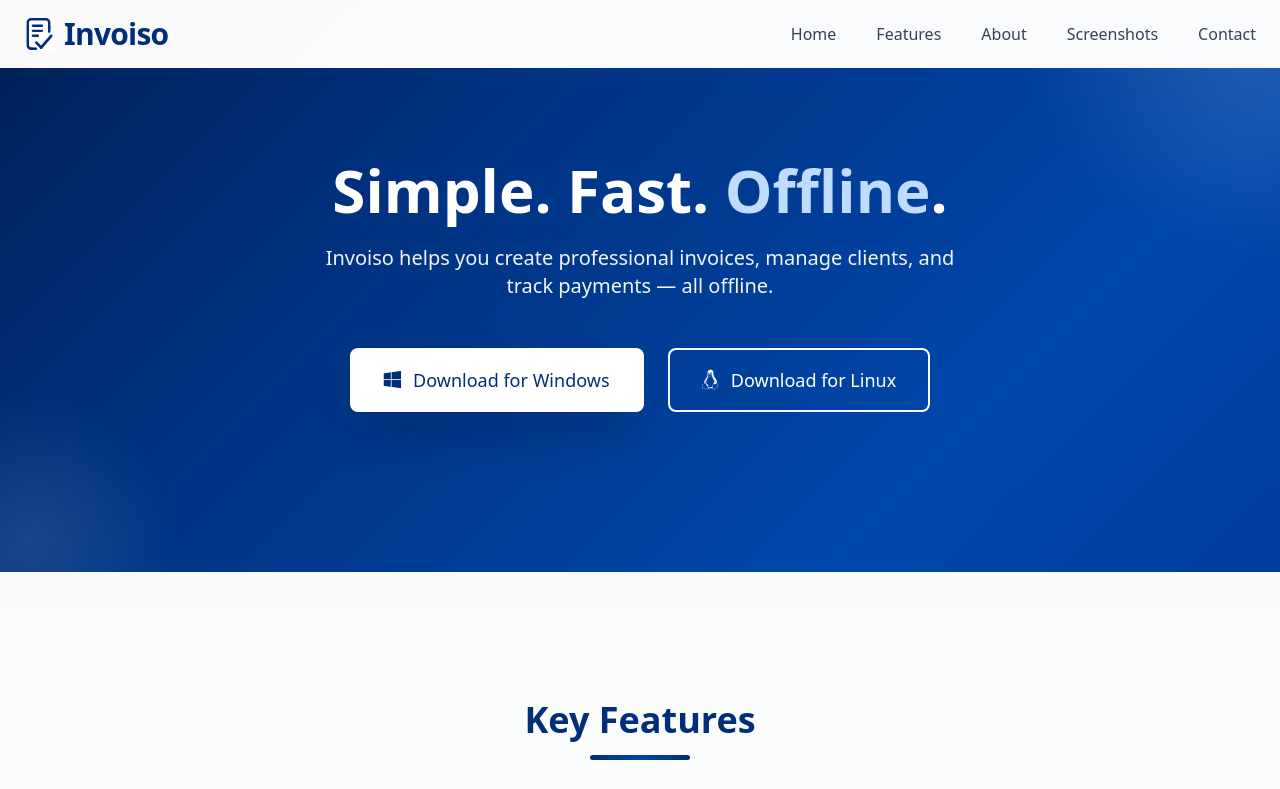
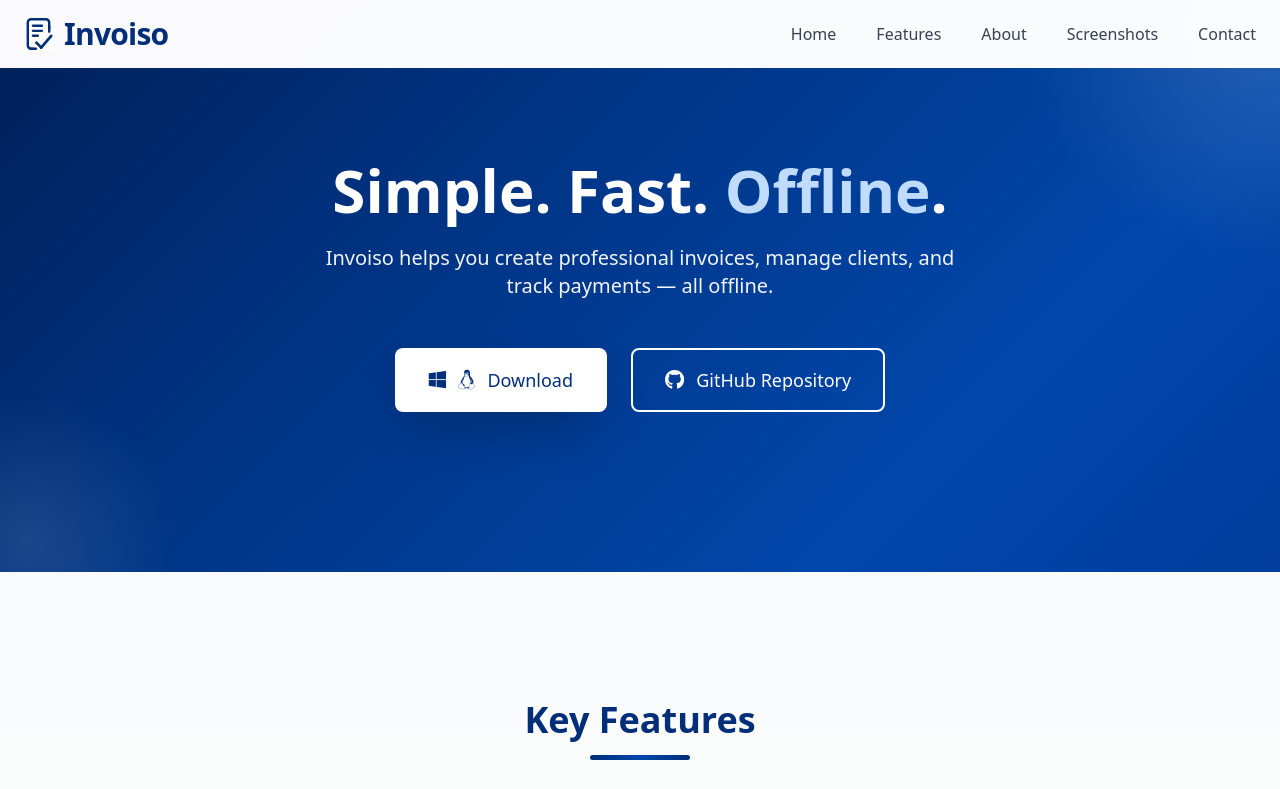
Before and after one commit to Anooppandikashala/invoisoapp, a plain HTML site: page index.html in a window 1280 px wide. Shown: the top 789 px of the page. Drawn offline with nearby package versions, Linux system fonts and the light colour scheme.

Commit message:
added download link

```diff
--- a/index.html
+++ b/index.html
@@ -543,11 +543,11 @@
             Invoiso helps you create professional invoices, manage clients, and track payments — all offline.
           </p>
           <div class="flex flex-col md:flex-row justify-center gap-6 mb-16">
-            <a href="#" class="btn-primary font-semi-bold px-8 py-4 rounded-lg shadow-2xl inline-flex items-center justify-center gap-3 text-lg">
-              <i class="fab fa-windows download-icon"></i> Download for Windows
+            <a href="https://github.com/Anooppandikashala/invoiso/releases/latest" target="_blank" class="btn-primary font-semi-bold px-8 py-4 rounded-lg shadow-2xl inline-flex items-center justify-center gap-3 text-lg">
+              <i class="fab fa-windows download-icon"></i> <i class="fab fa-linux download-icon"></i> Download
             </a>
-            <a href="#" class="btn-secondary font-semi-bold px-8 py-4 rounded-lg inline-flex items-center justify-center gap-3 text-lg">
-              <i class="fab fa-linux download-icon"></i> Download for Linux
+            <a href="https://github.com/Anooppandikashala/invoiso" target="_blank" class="btn-secondary font-semi-bold px-8 py-4 rounded-lg inline-flex items-center justify-center gap-3 text-lg">
+              <i class="fab fa-github download-icon"></i> GitHub Repository
             </a>
           </div>
 
@@ -729,13 +729,13 @@
         </div> -->
 
         <div class="flex flex-wrap justify-center gap-8 text-lg mb-8">
-          <a href="#" class="hover:underline">
+          <a href="https://github.com/Anooppandikashala/invoiso" class="hover:underline">
             <i class="fab fa-github mr-2"></i>GitHub
           </a>
-          <a href="#" class="hover:underline">
+          <!-- <a href="#" class="hover:underline">
             <i class="fab fa-youtube mr-2"></i>YouTube
-          </a>
-          <a href="mailto:support@invoiso.com" class="hover:underline">
+          </a> -->
+          <a href="mailto:anooppkrishnan96@gmail.com" class="hover:underline">
             <i class="fas fa-envelope mr-2"></i>Email
           </a>
         </div>
```
